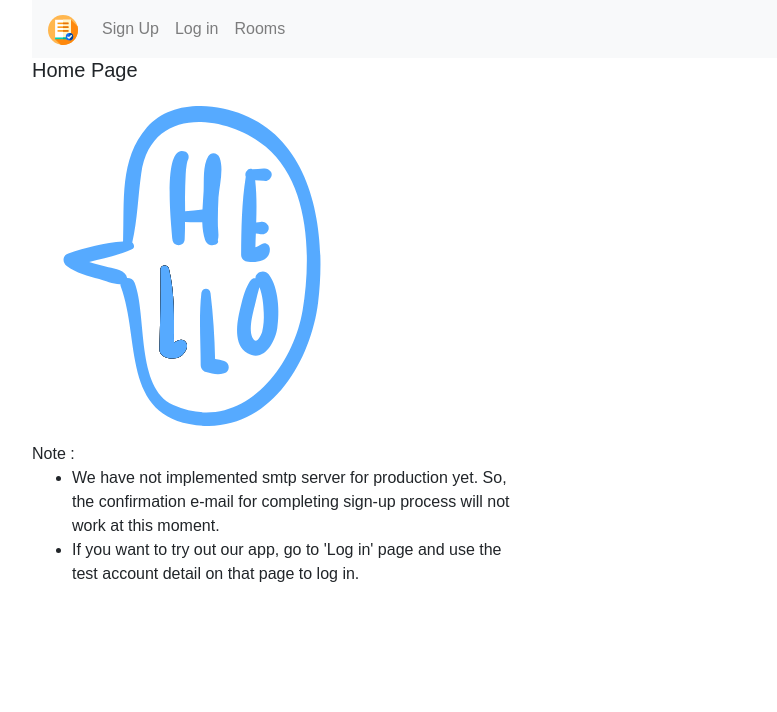
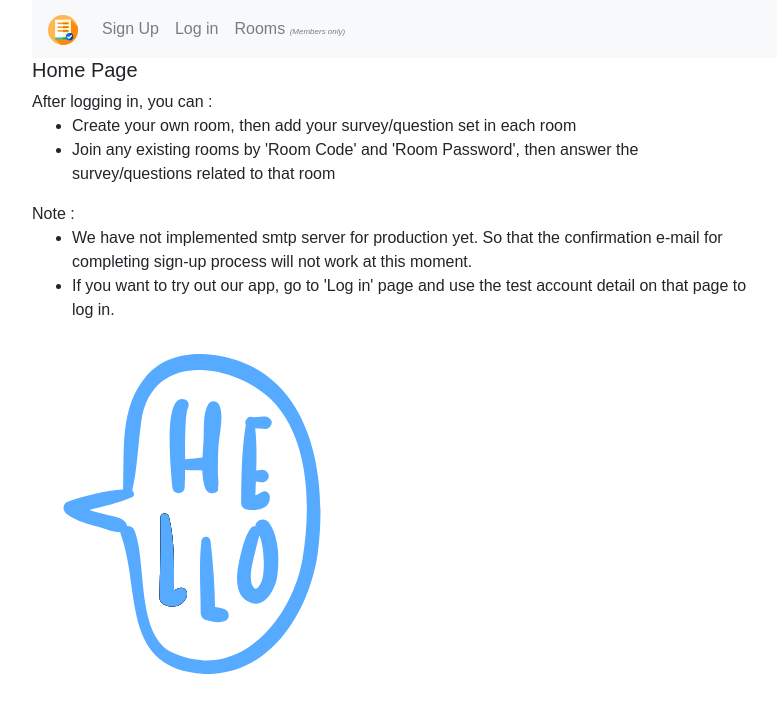
Before and after one commit to pobch/mkcore_frontend, a React (Create React App) app: page / in a window 1280 px wide. Shown: the top 712 px of the page, without its empty margins (53-830 px from the left). Built offline with nearby package versions, Linux system fonts and the light colour scheme; what react-widgets-moment would draw is missing.

Commit message:
add more description

```diff
--- a/src/components/home.js
+++ b/src/components/home.js
@@ -6,18 +6,24 @@ import helloSvg from '../static/hello-2.svg'
 export default class Home extends Component {
   render() {
     return (
-      <div>
+      <div style={{maxWidth: '45rem'}}>
         <h5>Home Page</h5>
-        <img src={helloSvg} className="rounded img-fluid my-3" alt="Hello" style={{width: '20rem'}}/>
         <div>
+          After logging in, you can :
+          <ul>
+            <li>Create your own room, then add your survey/question set in each room</li>
+            <li>Join any existing rooms by 'Room Code' and 'Room Password',
+              then answer the survey/questions related to that room</li>
+          </ul>
           Note :
-          <ul style={{maxWidth: '30rem'}}>
+          <ul>
             <li>We have not implemented smtp server for production yet.
-              So, the confirmation e-mail for completing sign-up process will not work at this moment.</li>
+              So that the confirmation e-mail for completing sign-up process will not work at this moment.</li>
             <li>If you want to try out our app, go to 'Log in' page and use
               the test account detail on that page to log in.</li>
           </ul>
         </div>
+        <img src={helloSvg} className="rounded img-fluid my-3" alt="Hello" style={{width: '20rem'}}/>
       </div>
     )
   }
--- a/src/containers/login.js
+++ b/src/containers/login.js
@@ -41,9 +41,14 @@ class LogIn extends Component {
     return (
       <div>
         <h5 className="text-xs-left" >Log in page</h5>
-        <h6>Test Account :-</h6>
-        <h6><i>E-mail: test@pob.com</i></h6>
-        <h6><i>Password: guestpass123</i></h6>
+        (Please wait about 5 sec for Heroku's services starting from sleep mode)
+        <div className="text-danger mt-3">
+          <h6>Test Account :</h6>
+          <ul>
+            <li><h6><i>E-mail: test@pob.com</i></h6></li>
+            <li><h6><i>Password: guestpass123</i></h6></li>
+          </ul>
+        </div>
 
         <form onSubmit={ handleSubmit(this.onSubmit) } >
           <Field
--- a/src/containers/signup.js
+++ b/src/containers/signup.js
@@ -32,7 +32,8 @@ class SignUp extends Component {
     return (
       <div>
         <h5>Sign Up Page</h5>
-        <form onSubmit={handleSubmit(this.onSubmit)}>
+        (Please wait about 5 sec for Heroku's services starting from sleep mode)
+        <form onSubmit={handleSubmit(this.onSubmit)} className="mt-3">
 
           <Field
             name="email"
--- a/src/containers/topNavbar.js
+++ b/src/containers/topNavbar.js
@@ -73,7 +73,7 @@ class TopNavbar extends Component {
                 className="nav-link"
                 activeClassName="active"
                 onClick={this.collapseNavbar}>
-              Rooms
+              Rooms <i style={{fontSize: '0.5rem'}}>(Members only)</i>
               </NavLink>
             </li>
 
--- a/src/containers/user_rooms_list.js
+++ b/src/containers/user_rooms_list.js
@@ -122,7 +122,7 @@ class UserRoomsList extends Component {
     return (
       <div>
         <h5>Rooms Page</h5>
-        (For logged-in users only)
+        (Please wait about 5 sec for Heroku's services starting from sleep mode)
         <h5 className="breadcrumb my-3">Rooms you've already created</h5>
         <ul>
 
```
